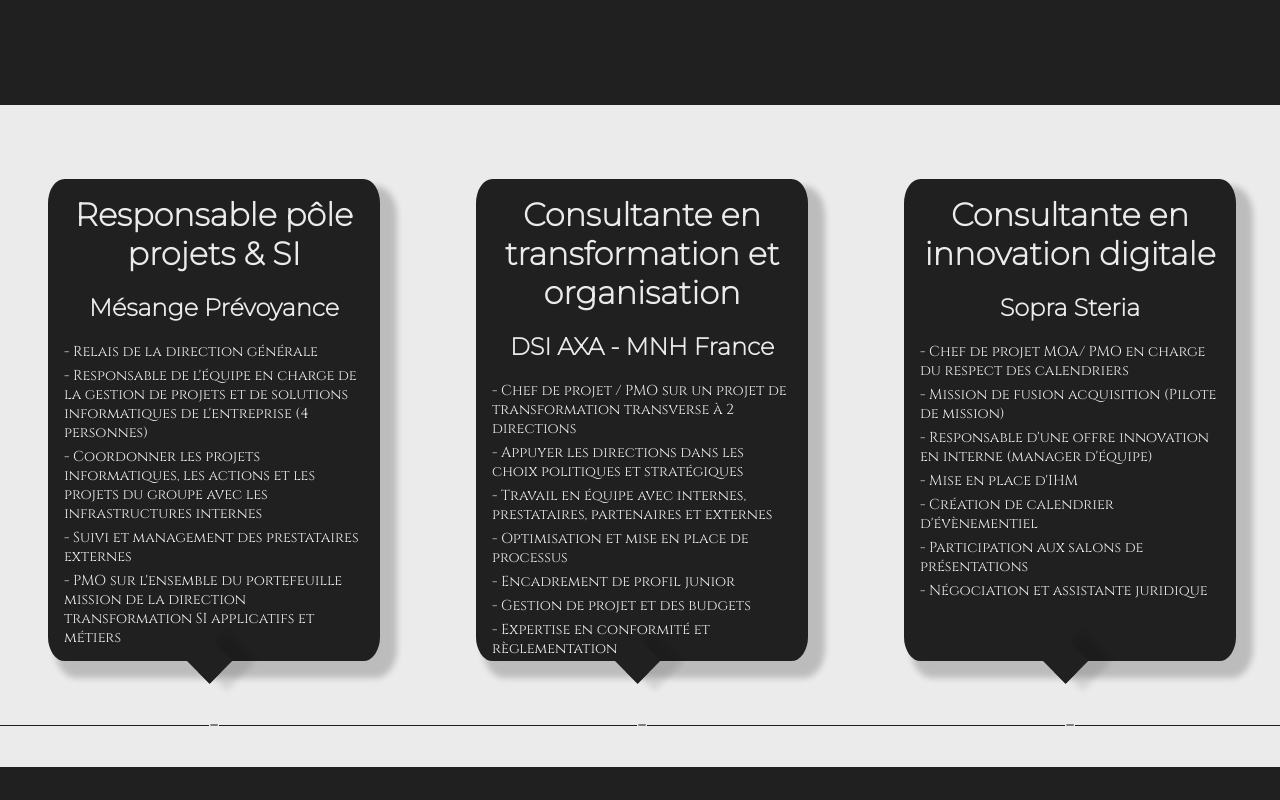
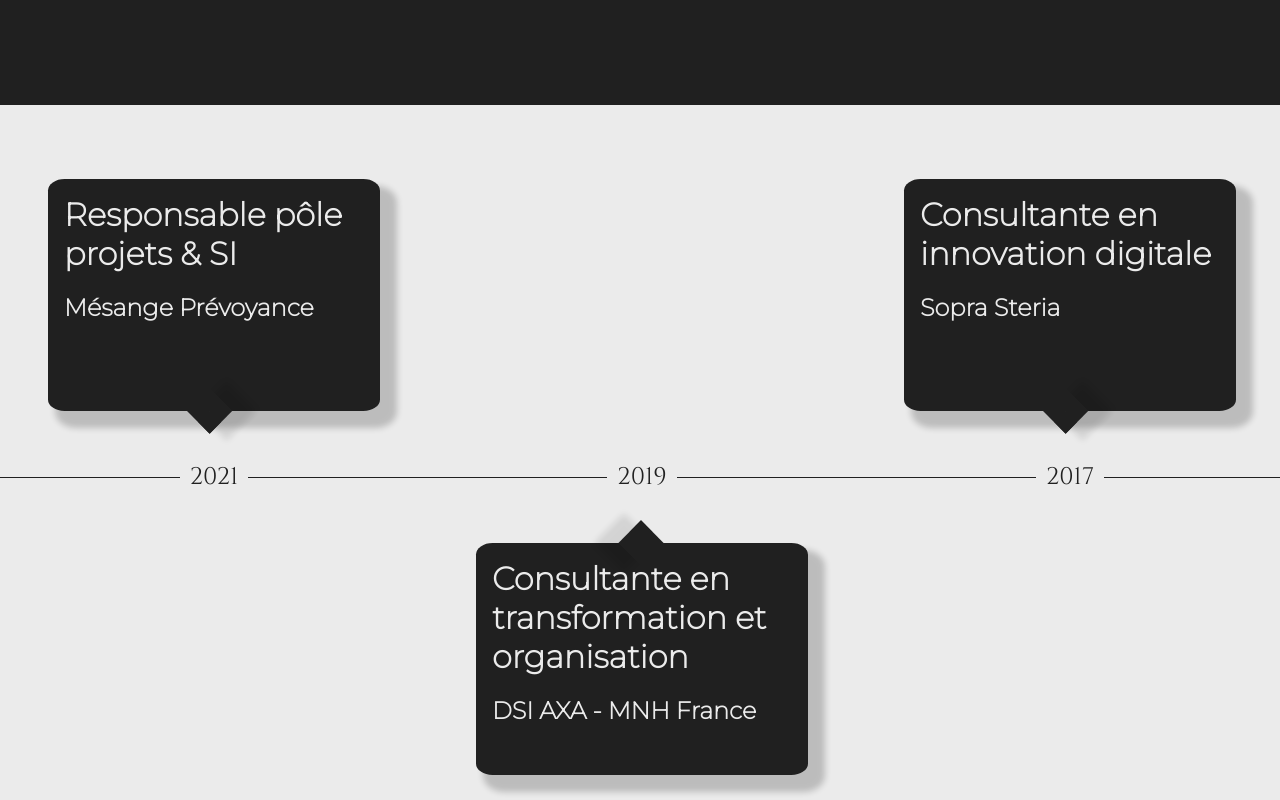
Before and after one commit to NicolasDewae/portfolio_chef_projet, a React (Create React App) app: page / in a window 1280 px wide. Shown: the part 1640-2440 px from the top of the page. Built offline with nearby package versions, Linux system fonts and the light colour scheme.

Commit message:
timeline, change even and uneven card position

```diff
--- a/src/components/timeline/Timeline.css
+++ b/src/components/timeline/Timeline.css
@@ -13,25 +13,50 @@
     display: flex;
 }
 
+.timeline_list_item {
+    display: block;
+}
+
 .timeline_item {
     margin: 0;
 }
 
+.itemUp {
+    /* margin-top: 20px; */
+}
+
+.itemDown {
+    margin-top: 330px;
+}
+
+.timeUp {
+    margin-top: 50px;
+}
+
+.timeDown {
+    margin: 0 0 50px 0;
+}
+
 .timeline_item_content {
-    margin: 0 40px;
-    padding: 0;
     background-color: var(--black);
     border-radius: 5%;
     box-shadow: 12px 12px 6px 5px rgba(0, 0, 0, 0.2);
-    height: 450px;
     width: 300px;
+    height: 200px;
     position: relative;
     margin: 3em;
     padding: 1em;
     background: var(--black);
 }
 
-.timeline_item_content::before {
+.timeline_item img {
+    width: 200px;
+    height: 200px;
+    object-fit: cover;
+    border-radius: 5%;
+}
+
+.contentUp::before {
     content: "";
     position: absolute;
     bottom: -2em;
@@ -43,18 +68,21 @@
     transform: rotate(-45deg);
 }
 
-.timeline_item_content .timeline_item_content_description p {
-    height: 100%;
-    margin: 5px 0;
-    color: var(--white);
-    text-align: left;
+.contentDown::before {
+    content: "";
+    position: absolute;
+    top: -1em;
+    left: 45%;
+    border: 1em solid black;
+    border-color: transparent transparent var(--black) var(--black);
+    box-shadow: 12px 12px 6px 5px rgba(0, 0, 0, 0.1);
+    transform: rotate(135deg);
 }
 
 .timeline_item_content .timeline_item_content_title h2, h3 {
-    height: auto;
     color: var(--white);
     margin: 0 0 20px 0;
-    text-align: center;
+    text-align: left;
 }
 
 .time {
@@ -65,13 +93,14 @@
 
 .timeline_line {
     height: 1px;
-    width: 50%;
+    width: 100%;
     background-color: var(--black);
 }
 
 .timeline_list .calendar {
     display: block;
     text-align: center;
+    margin: 0 10px;
 }
 
 .timeline_list .calendar p {
--- a/src/components/timeline/Timeline.jsx
+++ b/src/components/timeline/Timeline.jsx
@@ -1,7 +1,6 @@
 import React from "react";
 import "./Timeline.css";
 import { timeline } from '../../config/i18n';
-// import calendarMonth from '../../assets/icons/calendar_month.png';
 
 const Timeline = ( translate ) => {
     return (
@@ -15,38 +14,53 @@ const Timeline = ( translate ) => {
                                 timelineData.map((item) => {
                                     return (
                                         <>
-                                            <div className="timeline_item">
-                                                <div className="timeline_item_content">
+                                            <div className="timeline_list_item">
+                                                {item.id % 2 !== 0 ? (
+                                                    <>
+                                                        {console.log(item.id)}
+                                                        <div className="timeline_item itemUp">
+                                                            <div className="timeline_item_content contentUp">
                                                                 <div className="timeline_item_content_title">
-                                                        {/* <h3>{item.date}</h3> */}
                                                                     <h2>{item.title}</h2>
                                                                     <h3>{item.company}</h3>
                                                                 </div>
-                                                        {/* loop for description elements */}
-                                                        {Object.values(item.description).map((description, index) => {
-                                                            return (
-                                                                <div key={index} className="timeline_item_content_description">
-                                                                    <p>{description}</p>
                                                             </div>
-                                                            )
-                                                        })}
-                                                </div>
-                                                <div className="time">
+                                                            <div className="time timeUp">
                                                                 <div className="timeline_line left">
                                                                 </div>
                                                                 <div className="calendar">
                                                                     <p>
-                                                            {item.startDate}
-                                                            <p>-</p>
-                                                            {/* <div>
-                                                                <img src={calendarMonth} alt="" />
-                                                            </div> */}
-                                                            {item.endDate}
+                                                                        {item.date}
                                                                         </p>
                                                                     </div>
                                                                 <div className="timeline_line right">
                                                                 </div>
                                                             </div>
+                                                        </div>
+                                                    </>
+                                                ) : (
+                                                    <>
+                                                        <div className="timeline_item itemDown">
+                                                            <div className="time timeDown">
+                                                                <div className="timeline_line left">
+                                                                </div>
+                                                                <div className="calendar">
+                                                                    <p>
+                                                                    {item.date}
+                                                                    </p>
+                                                                </div>
+                                                                <div className="timeline_line right">
+                                                                </div>
+                                                            </div>
+                                                            <div className="timeline_item_content contentDown">
+                                                                <div className="timeline_item_content_title">
+                                                                    <h2>{item.title}</h2>
+                                                                    <h3>{item.company}</h3>
+                                                                </div>
+                                                            </div>
+                                                        </div>
+                                                    </>
+                                                )}
                                             </div>
                                         </>
                                     )
```
Lines whose indentation alone changed are shown as unchanged.
